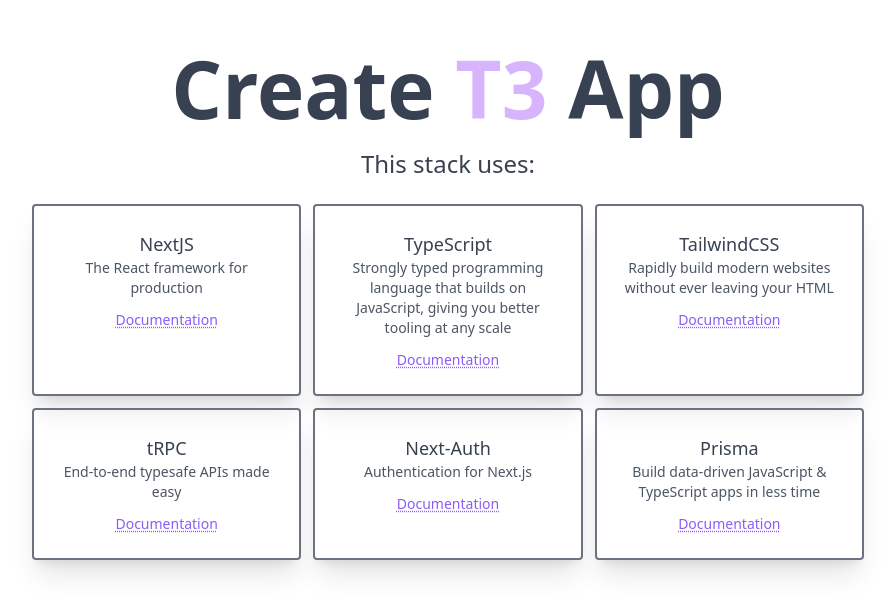
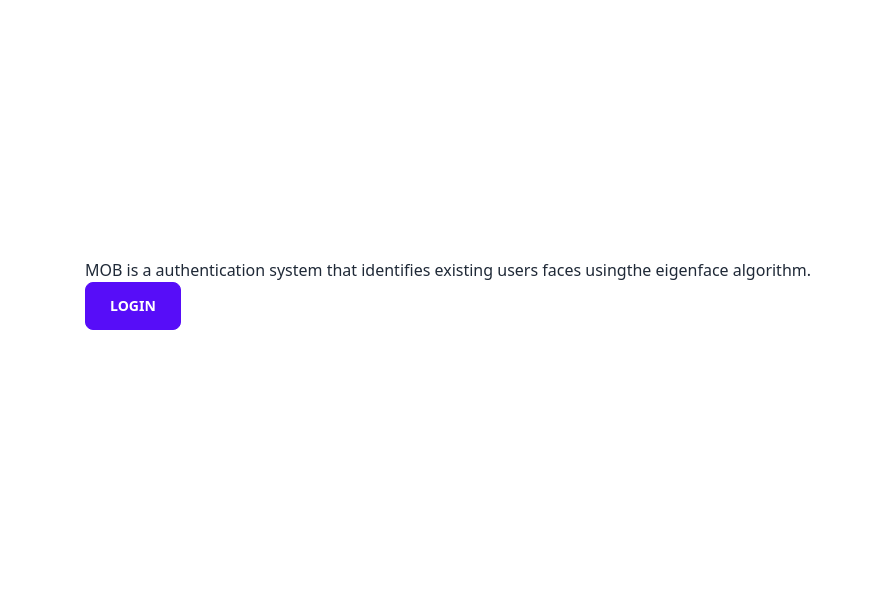
Before and after one commit to DaneHarrison/M.O.B, a Next.js app in the folder src/presentation/: page / in a window 1280 px wide. Shown: the part 106-720 px from the top of the page, without its empty margins (192-1087 px from the left). Built offline with nearby package versions, Linux system fonts and the light colour scheme.

Commit message:
file submit work , design might be bad ,I am sorry

```diff
--- /dev/null
+++ b/src/presentation/ components/signin.tsx
@@ -0,0 +1,25 @@
+import { useRef, useState } from "react";
+
+const SignIn = (props: any) => {
+  const [image, setImage] = useState();
+  const userFace = useRef();
+  const handleSubmit = (event:any) => {
+    event.preventDefault();
+    alert(`The name you entered was: ${userFace.current.files[0].name}`)
+  }
+  ;
+
+  return (
+    <form className="w-full max-w-xs" onSubmit={handleSubmit}>
+      <input
+        type="file"
+        placeholder="choose file"
+        className="input w-full max-w-xs"
+        ref={userFace}
+      />
+      <input className="btn-primary btn" type="submit" />
+    </form>
+  );
+};
+
+export default SignIn;
--- a/src/presentation/src/pages/index.tsx
+++ b/src/presentation/src/pages/index.tsx
@@ -6,49 +6,17 @@
   return (
     <>
       <Head>
-        <title>Create T3 App</title>
+        <title>MOB system</title>
         <meta name="description" content="Generated by create-t3-app" />
         <link rel="icon" href="/favicon.ico" />
       </Head>
 
-      <main className="container mx-auto flex min-h-screen flex-col items-center justify-center p-4">
-        <h1 className="text-5xl font-extrabold leading-normal text-gray-700 md:text-[5rem]">
-          Create <span className="text-purple-300">T3</span> App
-        </h1>
-        <p className="text-2xl text-gray-700">This stack uses:</p>
-        <div className="mt-3 grid gap-3 pt-3 text-center md:grid-cols-3 lg:w-2/3">
-          <TechnologyCard
-            name="NextJS"
-            description="The React framework for production"
-            documentation="https://nextjs.org/"
-          />
-          <TechnologyCard
-            name="TypeScript"
-            description="Strongly typed programming language that builds on JavaScript, giving you better tooling at any scale"
-            documentation="https://www.typescriptlang.org/"
-          />
-          <TechnologyCard
-            name="TailwindCSS"
-            description="Rapidly build modern websites without ever leaving your HTML"
-            documentation="https://tailwindcss.com/"
-          />
-          <TechnologyCard
-            name="tRPC"
-            description="End-to-end typesafe APIs made easy"
-            documentation="https://trpc.io/"
-          />
-          <TechnologyCard
-            name="Next-Auth"
-            description="Authentication for Next.js"
-            documentation="https://next-auth.js.org/"
-          />
-          <TechnologyCard
-            name="Prisma"
-            description="Build data-driven JavaScript & TypeScript apps in less time"
-            documentation="https://www.prisma.io/docs/"
-          />
+     <main className="grid h-screen place-items-center">
+        <div className="flex flex-col justify-center content-center">
+          <p className="">MOB is a authentication system that identifies existing users faces usingthe eigenface algorithm.</p>
+          <Link href={"/login"} className="btn btn-primary w-24">Login</Link>
         </div>
-      </main>
+     </main>
     </>
   );
 };
--- /dev/null
+++ b/src/presentation/src/pages/login/index.tsx
@@ -0,0 +1,19 @@
+import Head from "next/head";
+import SignIn from "../../../ components/signin";
+
+const LoginPage = () => {
+    return (
+        <div>
+            <Head>
+                <title>MOB system</title>
+                <meta name="description" content="Generated by create-t3-app" />
+                <link rel="icon" href="/favicon.ico" />
+            </Head>
+            <div className="grid place-content-center min-h-full">
+                <SignIn />
+            </div>
+        </div>
+      );
+}
+
+export default LoginPage;
```
